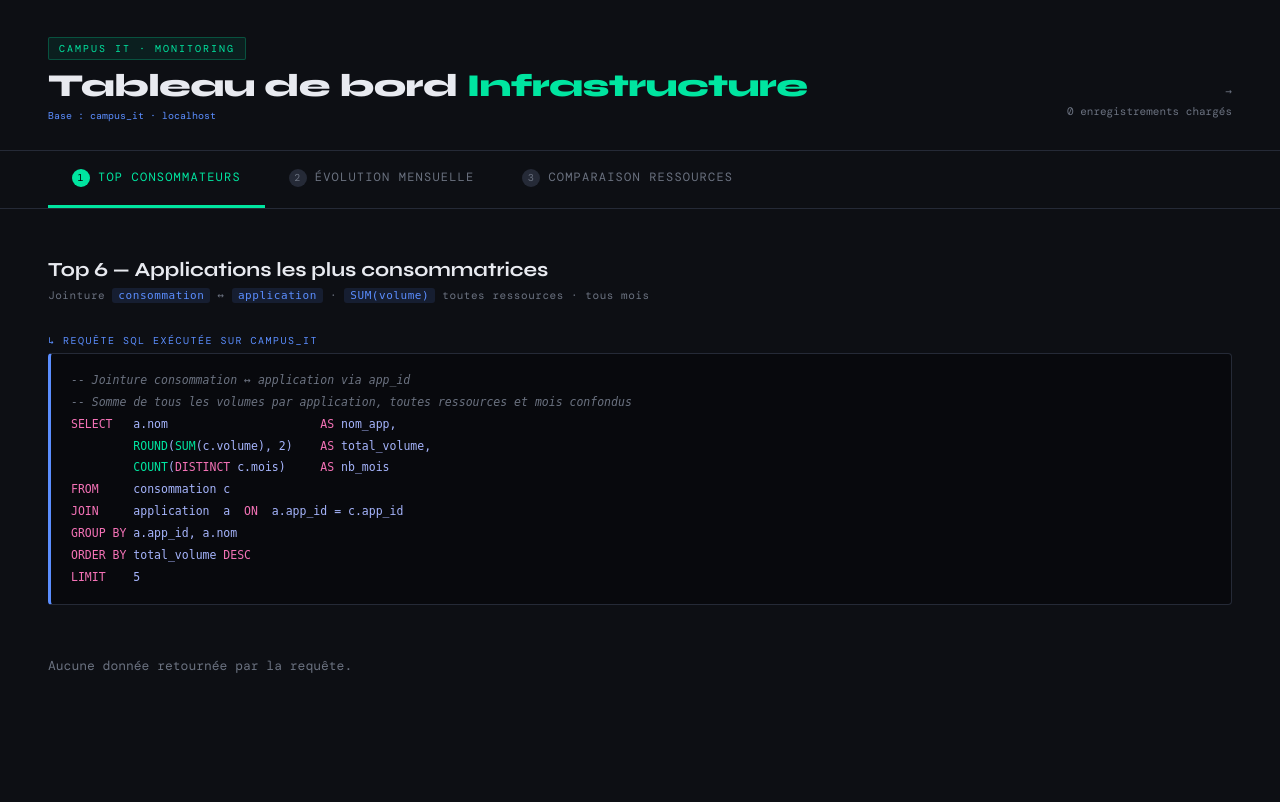
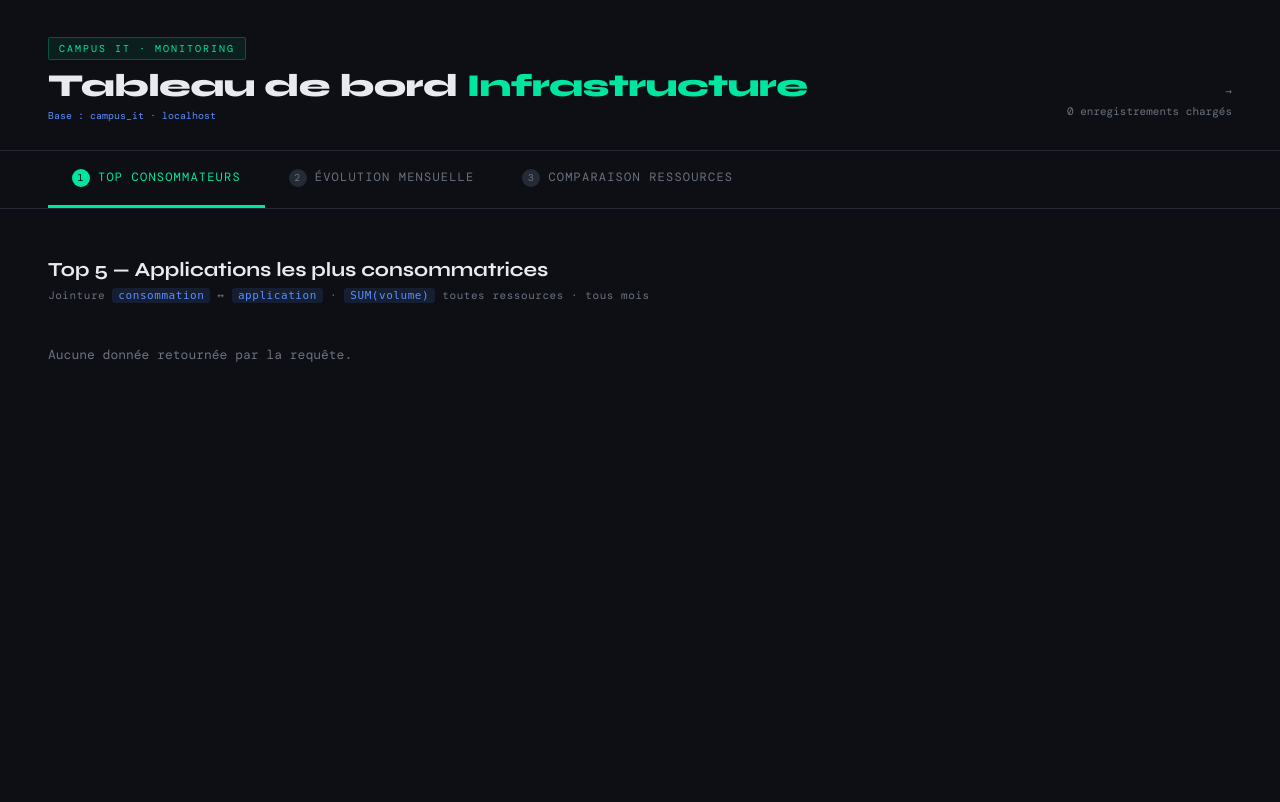
Before and after one commit to Mehdi-The-Dark-42/TP_Infrastructure, a PHP site: page / in a window 1280 px wide. After the commit the page ends 362 px from the top, so only its background shows below. Run offline with PHP 8.4, Linux system fonts and the light colour scheme; data that the repository does not hold is empty.

Commit message:
Infrastructure

```diff
--- a/index.php
+++ b/index.php
@@ -329,23 +329,13 @@ unset($row);
            GROUP BY app_id → SUM(volume) → LIMIT 5
 ════════════════════════════════════════════════════ -->
 <div id="tab1" class="tab-content active">
-  <div class="section-title">Top 6 — Applications les plus consommatrices</div>
+  <div class="section-title">Top 5 — Applications les plus consommatrices</div>
   <div class="section-sub">
     Jointure <code>consommation</code> ↔ <code>application</code> ·
     <code>SUM(volume)</code> toutes ressources · tous mois
   </div>
 
-  <div class="sql-label">↳ Requête SQL exécutée sur campus_it</div>
-  <pre class="sql-block"><span class="cm">-- Jointure consommation ↔ application via app_id</span>
-<span class="cm">-- Somme de tous les volumes par application, toutes ressources et mois confondus</span>
-<span class="kw">SELECT</span>   a.nom                      <span class="kw">AS</span> nom_app,
-         <span class="fn">ROUND</span>(<span class="fn">SUM</span>(c.volume), 2)    <span class="kw">AS</span> total_volume,
-         <span class="fn">COUNT</span>(<span class="kw">DISTINCT</span> c.mois)     <span class="kw">AS</span> nb_mois
-<span class="kw">FROM</span>     consommation c
-<span class="kw">JOIN</span>     application  a  <span class="kw">ON</span>  a.app_id = c.app_id
-<span class="kw">GROUP BY</span> a.app_id, a.nom
-<span class="kw">ORDER BY</span> total_volume <span class="kw">DESC</span>
-<span class="kw">LIMIT</span>    5</pre>
+
 
   <?php if (empty($top5)): ?>
     <p class="empty">Aucune donnée retournée par la requête.</p>
@@ -387,13 +377,6 @@ unset($row);
     Variation calculée en PHP
   </div>
 
-  <div class="sql-label">↳ Requête SQL exécutée sur campus_it</div>
-  <pre class="sql-block"><span class="cm">-- Agrégation mensuelle, de 2025-01 à 2026-02</span>
-<span class="cm">-- Toutes applications et toutes ressources confondues</span>
-<span class="kw">SELECT</span>   mois <span class="kw">AS</span> mois_raw,
-         <span class="fn">ROUND</span>(<span class="fn">SUM</span>(volume), 2)        <span class="kw">AS</span> total_volume
-<span class="kw">FROM</span>     consommation
-<span class="kw">WHERE</span>    mois <span class="kw">BETWEEN</span> <span class="str">'2025-01-01'</span> <span class="kw">AND</span> <span class="str">'2026-02-01'</span>
 
   <?php if (empty($evolution)): ?>
     <p class="empty">Aucune donnée retournée par la requête.</p>
@@ -445,16 +428,6 @@ unset($row);
     Pivot conditionnel <code>CASE WHEN r.nom = '...'</code> · tous mois disponibles
   </div>
 
-  <div class="sql-label">↳ Requête SQL exécutée sur campus_it</div>
-  <pre class="sql-block"><span class="cm">-- Jointure consommation ↔ ressource via res_id</span>
-<span class="cm">-- Pivot : une colonne Stockage et une colonne Réseau par mois</span>
-<span class="kw">SELECT</span>   c.mois <span class="kw">AS</span> mois_raw,
-         <span class="fn">ROUND</span>(<span class="fn">SUM</span>(<span class="kw">CASE WHEN</span> r.nom = <span class="str">'Stockage'</span> <span class="kw">THEN</span> c.volume <span class="kw">ELSE</span> 0 <span class="kw">END</span>), 2)   <span class="kw">AS</span> stockage,
-         <span class="fn">ROUND</span>(<span class="fn">SUM</span>(<span class="kw">CASE WHEN</span> r.nom = <span class="str">'Réseau'</span>   <span class="kw">THEN</span> c.volume <span class="kw">ELSE</span> 0 <span class="kw">END</span>), 2)   <span class="kw">AS</span> reseau
-<span class="kw">FROM</span>     consommation c
-<span class="kw">JOIN</span>     ressource    r  <span class="kw">ON</span>  r.res_id = c.res_id
-<span class="kw">GROUP BY</span> c.mois
-<span class="kw">ORDER BY</span> c.mois <span class="kw">ASC</span></pre>
 
   <div class="legend">
     <span><span class="legend-dot" style="background:var(--accent1)"></span>Stockage (Go)</span>
```
